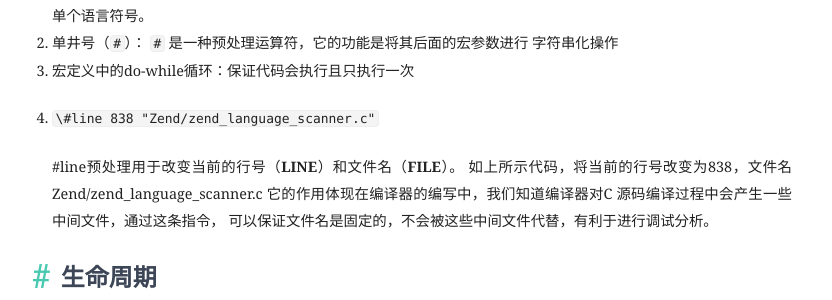
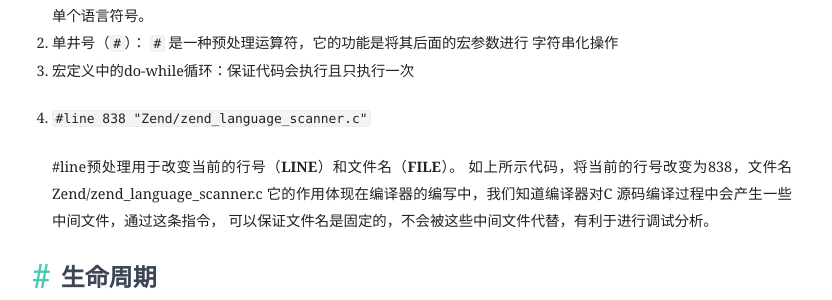
Before and after one commit to lanffy/lanffy.github.io, a Jekyll site: the page built from _posts/2019/2019-01-24-PHP-Internals.md, in a window 1280 px wide and 900 px high. Shown: the part 434-734 px from the top of the window, without its empty margins (228-1060 px from the left). Built offline with Jekyll 4.4.1, drawn with Linux system fonts in a browser that asks for light colours; nearby versions of some CDN libraries; comment, search, counter and statistics services are not loaded.

```diff
--- a/_posts/2019/2019-01-24-PHP-Internals.md
+++ b/_posts/2019/2019-01-24-PHP-Internals.md
@@ -14,7 +14,7 @@ author_name: R_Lanffy
 1. 双井号（``##``）：``##`` 被称为 连接符（concatenator），它是一种预处理运算符， 用来把两个语言符号(Token)组合成单个语言符号。
 2. 单井号（``#``）： ``#`` 是一种预处理运算符，它的功能是将其后面的宏参数进行 字符串化操作
 3. 宏定义中的do-while循环：保证代码会执行且只执行一次
-4. ``\#line 838 "Zend/zend_language_scanner.c"``
+4. ``#line 838 "Zend/zend_language_scanner.c"``
 
     \#line预处理用于改变当前的行号（__LINE__）和文件名（__FILE__）。 如上所示代码，将当前的行号改变为838，文件名Zend/zend_language_scanner.c 它的作用体现在编译器的编写中，我们知道编译器对C 源码编译过程中会产生一些中间文件，通过这条指令， 可以保证文件名是固定的，不会被这些中间文件代替，有利于进行调试分析。
 
```
